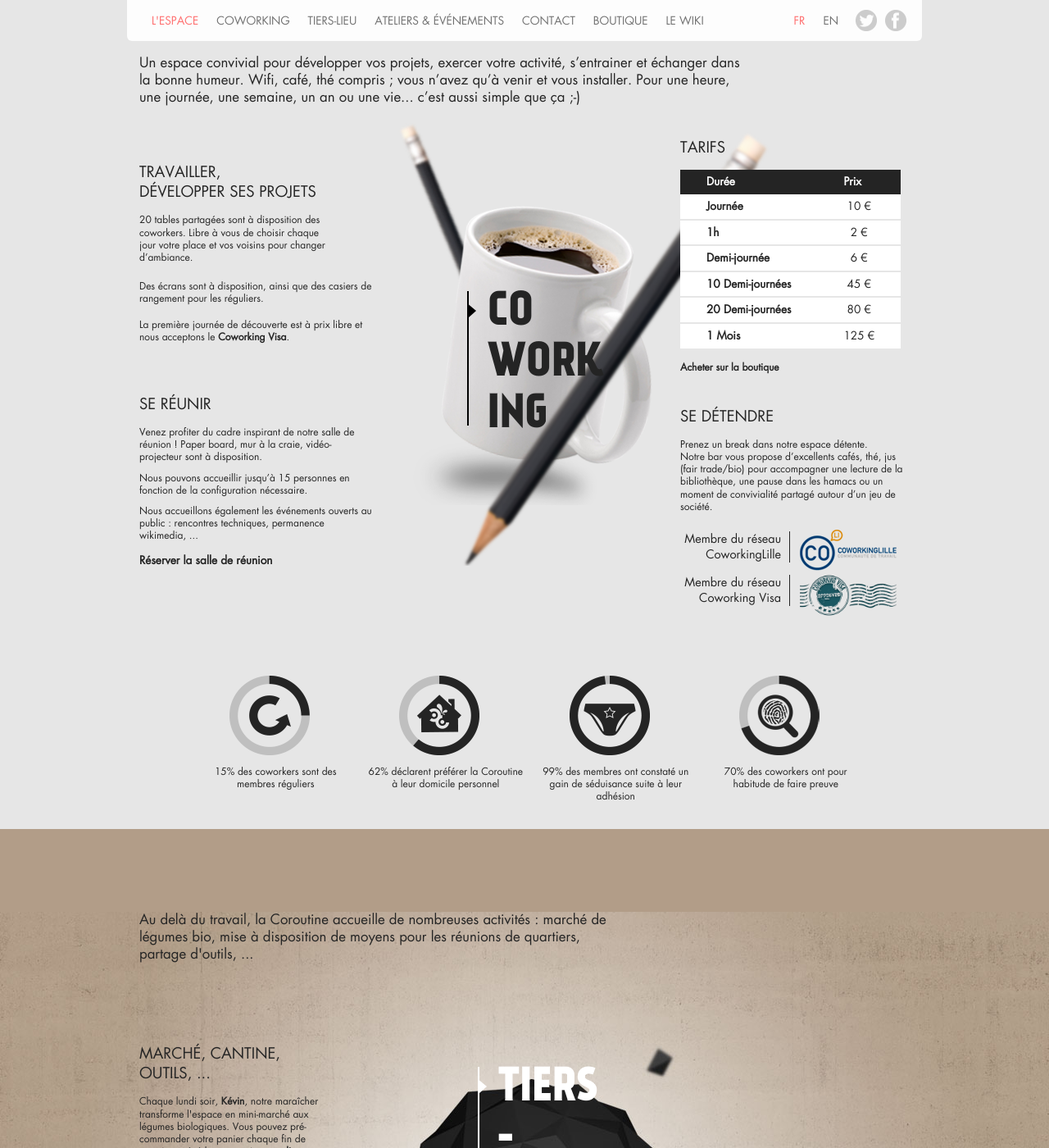
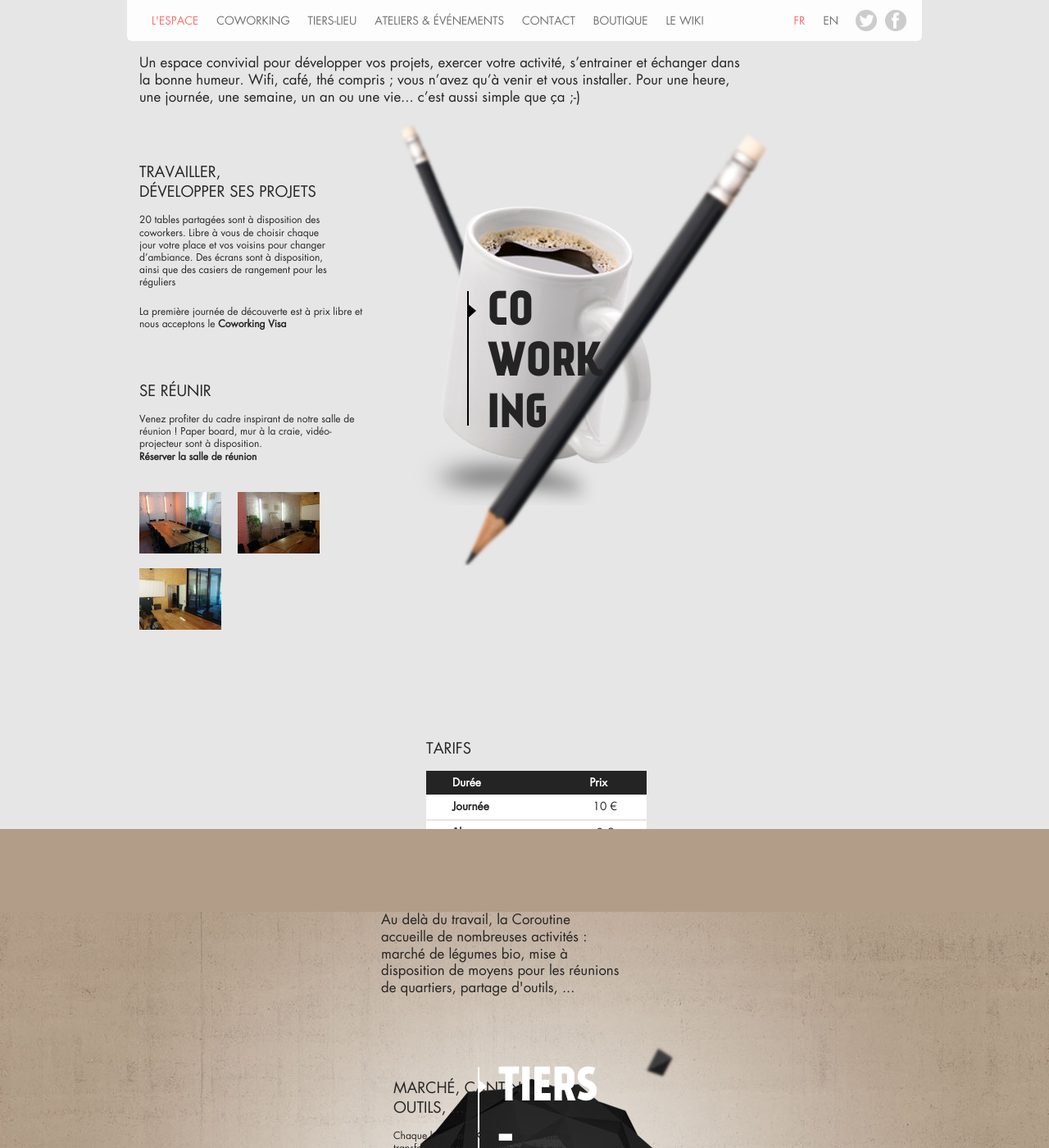
Before and after one commit to la-coroutine/la-coroutine.github.io, a Jekyll site: the page built from index.html, in a window 1280 px wide and 1400 px high, scrolled down 1860 px. Shown: the whole window at 82% size. Built offline with Jekyll 4.4.1, drawn with Linux system fonts in a browser that asks for light colours; some of the changed text lies outside the part shown.

Commit message:
Added photo also on this part and Updated stats.

```diff
--- a/_includes/home/fr/coworking.html
+++ b/_includes/home/fr/coworking.html
@@ -8,18 +8,17 @@
     <div class="col-left">
       <div class="block">
         <h1>Travailler,<br /> développer ses projets</h1>
-        <p class="first">20 tables partagées sont à disposition des coworkers. Libre à vous de choisir chaque jour votre place et vos voisins pour changer d’ambiance.</p>
-        <p>Des écrans sont à disposition, ainsi que des casiers de rangement pour les réguliers.</p>
-        <br/>
-        <p>La première journée de découverte est à prix libre et nous acceptons le <a href="http://wiki.coworking.org/w/page/16583744/CoworkingVisa">Coworking Visa</a>.</p>
+        <p class="first">20 tables partagées sont à disposition des coworkers. Libre à vous de choisir chaque jour votre place et vos voisins pour changer d’ambiance. Des écrans sont à disposition, ainsi que des casiers de rangement pour les réguliers </p>
+        <p>La première journée de découverte est à prix libre et nous acceptons le <a href="http://wiki.coworking.org/w/page/16583744/CoworkingVisa">Coworking Visa</a></p>
       </div>
       <div class="block">
         <h1>Se réunir</h1>
         <p>Venez profiter du cadre inspirant de notre salle de réunion ! Paper board, mur à la craie, vidéo-projecteur sont à disposition.<br />
-        <p>Nous pouvons accueillir jusqu’à 15 personnes en fonction de la configuration nécessaire.</p>
-        <p>Nous accueillons également les événements ouverts au public : rencontres techniques, permanence wikimedia, ...</p>
         <a href="agenda.html">Réserver la salle de réunion</a>
       </div>
+      <div class="block">
+        {% include meeting_room_gallery.html %}
+      </div
     </div>
     <div class="col-right">
       <div class="block">
@@ -81,8 +80,8 @@
     </div>
     <div class="stats">
       <div class="stat">
-        <img src="img/stat1.png" alt="Membres réguliers" />
-        <p>15% des coworkers sont des membres réguliers</p>
+        <img src="img/stat1.png" alt="Membres permanents" />
+        <p>15 % des coworkers sont des membres permanents</p>
       </div>
       <div class="stat">
         <img src="img/stat2.png" alt="Coworking vs Domicile" />
@@ -93,8 +92,8 @@
         <p>99% des membres ont constaté un gain de séduisance suite à leur adhésion</p>
       </div>
       <div class="stat">
-        <img src="img/stat4.png" alt="Font preuve" />
-        <p>70% des coworkers ont pour habitude de faire preuve</p>
+        <img src="img/stat4.png" alt="Preuve" />
+        <p>70% des coworkers mangent mieux depuis qu'ils fréquentent la cuisine de La Coroutine</p>
       </div>
     </div>
   </div>
```
